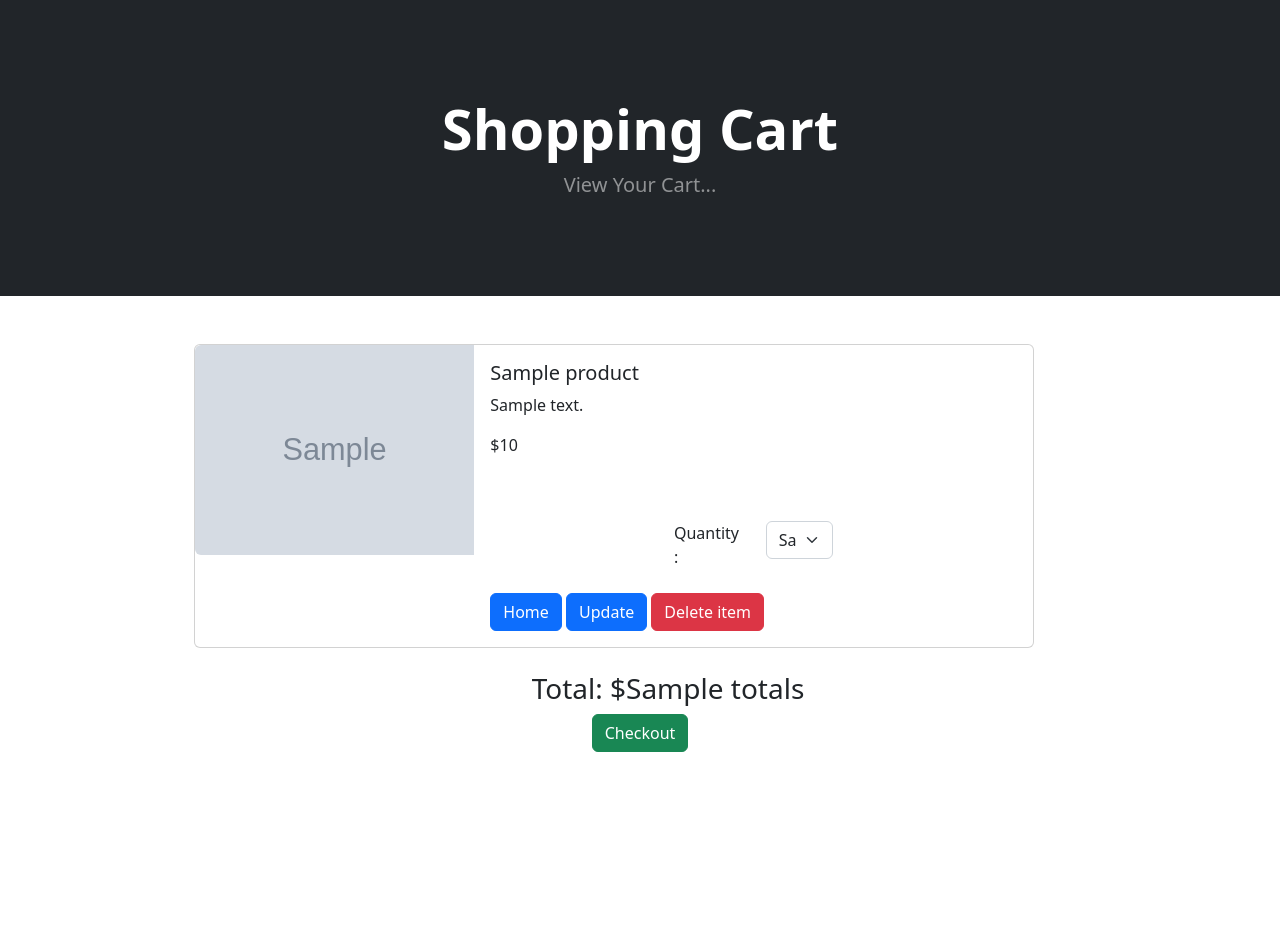
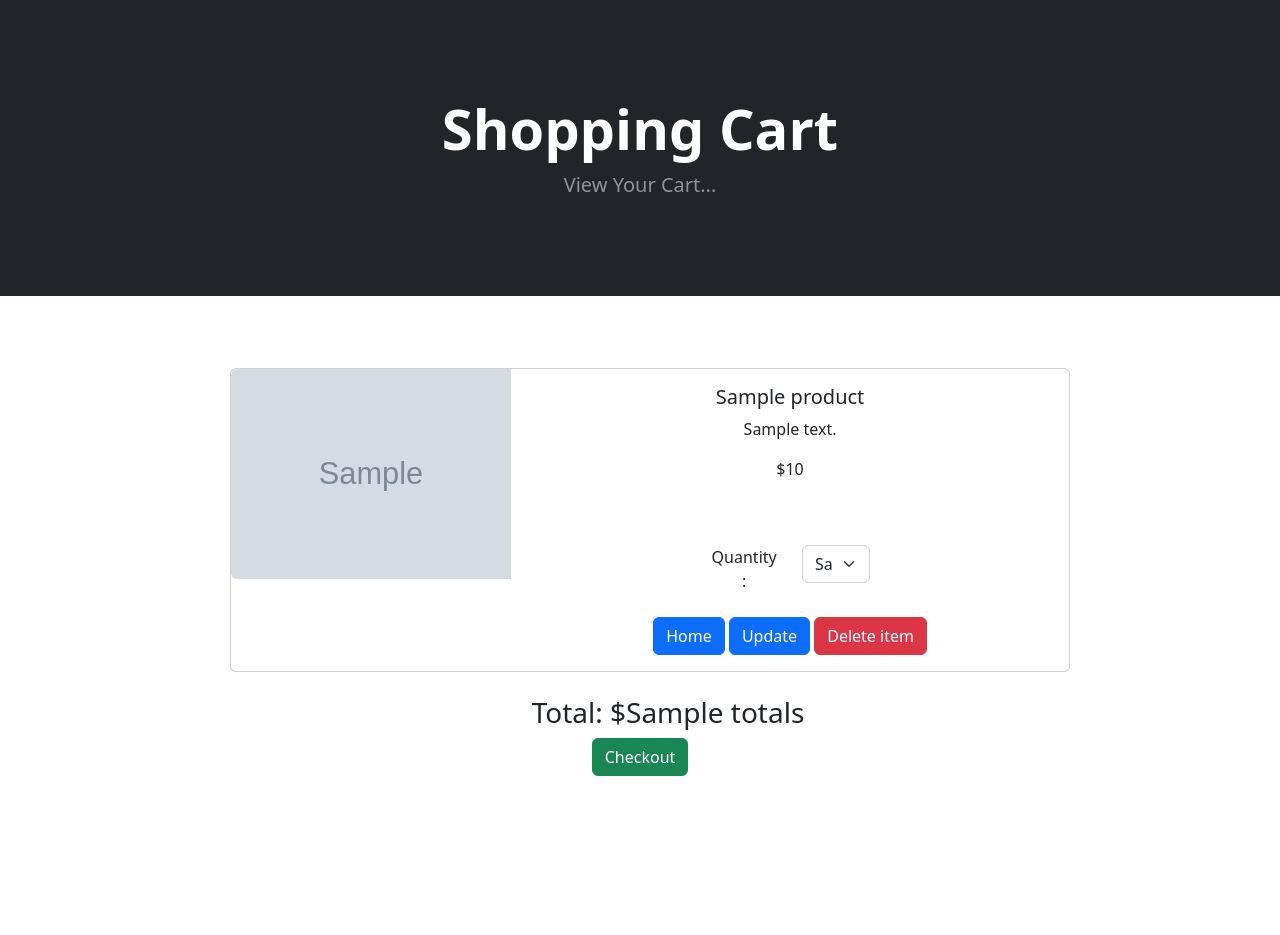
Before and after one commit to ajayakumar4741/DJ-KART, a Django app: template cart/templates/cart_summary.html in a window 1280 px wide. Shown: the part 57-992 px from the top of the page. Run offline with Django 5.2, Linux system fonts and the light colour scheme; the template is opened without the code that fills it: most values are stand-ins (such as "Sample title", 1, 10 or a date in 2020); grey boxes marked "Sample" are stand-in pictures; some libraries are stand-ins or nearby versions.

```diff
--- a/cart/templates/cart_summary.html
+++ b/cart/templates/cart_summary.html
@@ -13,10 +13,10 @@
     </header>
     <br>
     <br>
-    <div class="container">
+    <div class="container" style="display: inline; text-align: center; margin-left: 2%;">
     {% if cart_products %}
         {% for product in cart_products %}
-        <div class="card md-3" style="max-width: 840px; margin-left: 7em;">
+        <div class="card md-3" style="max-width: 840px; margin-left: 18%;">
   <div class="row g-0">
     <div class="col-md-4">
       <img src="{{ product.image.url }}" class="img-fluid rounded-start" alt="...">
```
Also changed, not shown: ecomstore/templates/index.html (+1 -75 lines).
